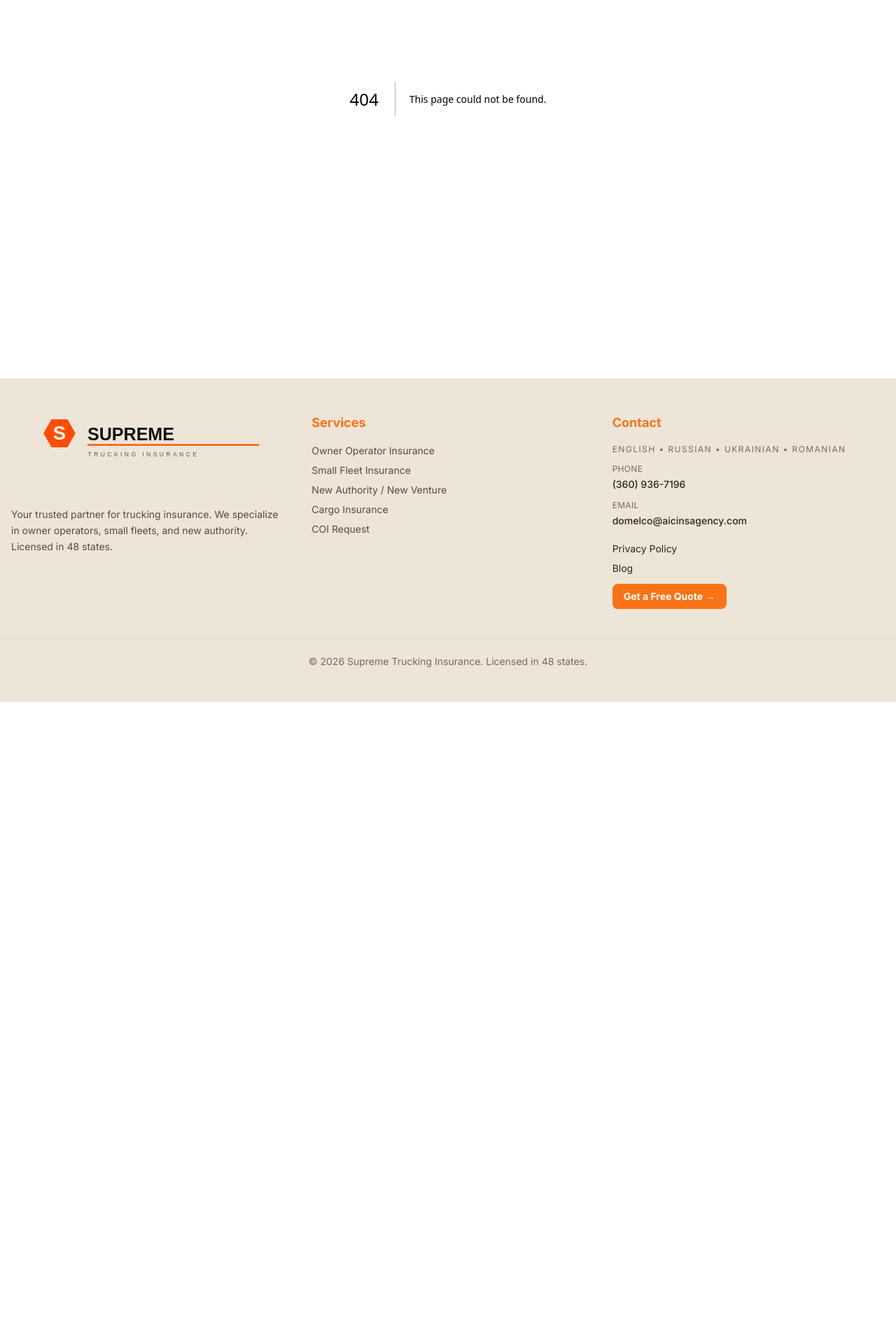
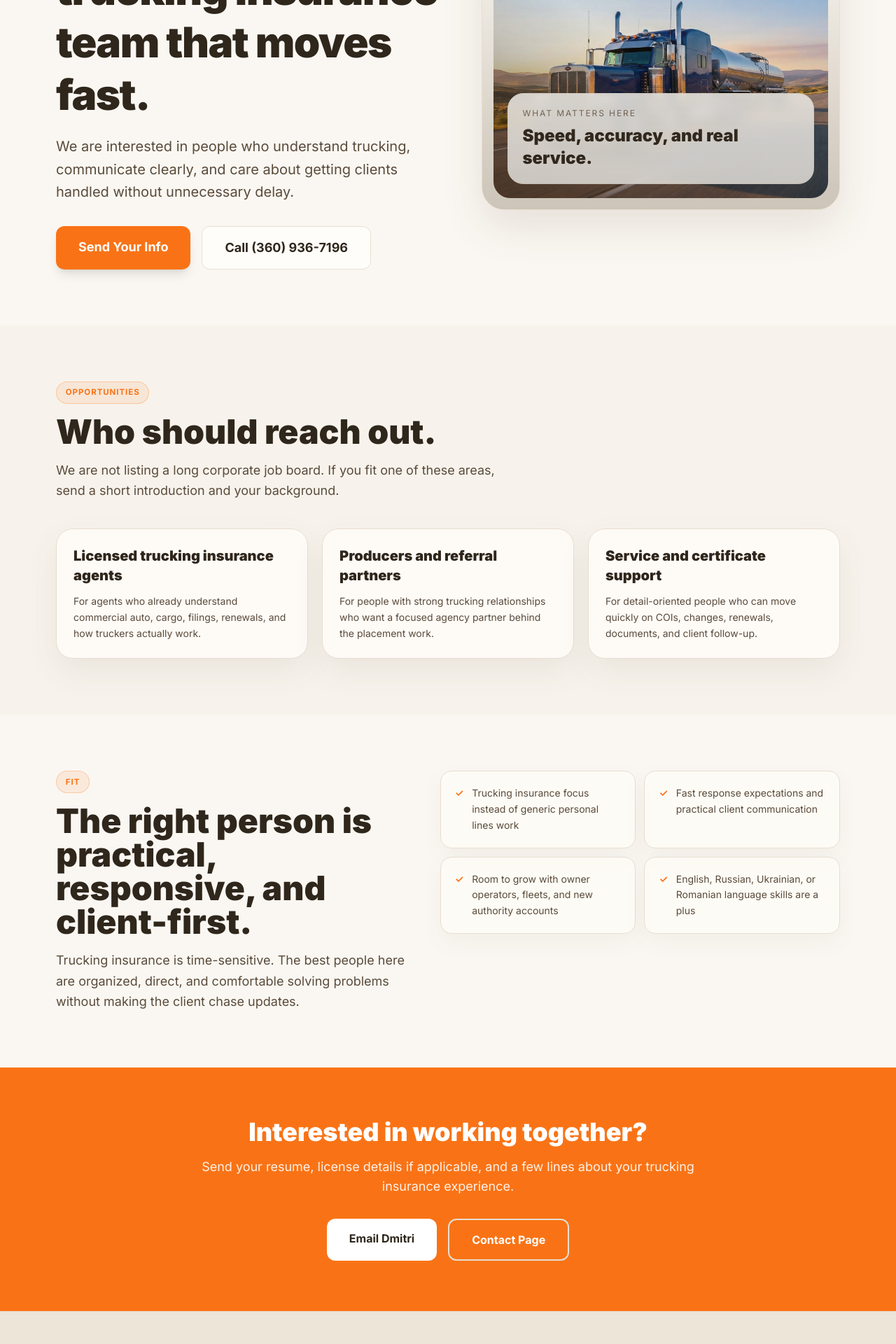
Before and after one commit to omelcodima/supreme-trucking-insurance, a Next.js app: page /careers in a window 1280 px wide. Before the commit this address had no page. Shown: the part 380-2300 px from the top of the page at 70% size. Before the commit the page ends 1383 px from the top, so only its background shows below. Built offline with nearby package versions, Linux system fonts and the light colour scheme.

Commit message:
Add careers page

```diff
--- /dev/null
+++ b/src/app/careers/page.tsx
@@ -0,0 +1,138 @@
+import Image from "next/image";
+import Link from "next/link";
+import type { Metadata } from "next";
+
+export const metadata: Metadata = {
+  title: "Careers | Supreme Trucking Insurance",
+  description:
+    "Careers and partnership opportunities with Supreme Trucking Insurance for licensed agents, producers, service staff, and trucking insurance specialists.",
+};
+
+const roles = [
+  {
+    title: "Licensed trucking insurance agents",
+    body: "For agents who already understand commercial auto, cargo, filings, renewals, and how truckers actually work.",
+  },
+  {
+    title: "Producers and referral partners",
+    body: "For people with strong trucking relationships who want a focused agency partner behind the placement work.",
+  },
+  {
+    title: "Service and certificate support",
+    body: "For detail-oriented people who can move quickly on COIs, changes, renewals, documents, and client follow-up.",
+  },
+];
+
+const values = [
+  "Trucking insurance focus instead of generic personal lines work",
+  "Fast response expectations and practical client communication",
+  "Room to grow with owner operators, fleets, and new authority accounts",
+  "English, Russian, Ukrainian, or Romanian language skills are a plus",
+];
+
+export default function CareersPage() {
+  return (
+    <>
+      <section className="section-shell">
+        <div className="mx-auto grid max-w-6xl items-center gap-10 px-4 pb-16 pt-14 md:pb-20 md:pt-20 lg:grid-cols-[1fr_0.9fr]">
+          <div>
+            <span className="eyebrow mb-5">Careers</span>
+            <h1 className="text-4xl font-black leading-tight tracking-tight text-[#2F261C] md:text-6xl">
+              Build with a trucking insurance team that moves fast.
+            </h1>
+            <p className="mt-5 max-w-2xl text-lg leading-relaxed text-[#5A4B3B] md:text-xl">
+              We are interested in people who understand trucking, communicate clearly, and care about getting clients handled without unnecessary delay.
+            </p>
+            <div className="mt-8 flex flex-col gap-4 sm:flex-row">
+              <a
+                href="mailto:domelco@aicinsagency.com?subject=Careers%20at%20Supreme%20Trucking%20Insurance"
+                className="rounded-xl bg-[#f97316] px-8 py-4 text-center text-lg font-bold text-white shadow-lg transition-colors hover:bg-orange-600"
+              >
+                Send Your Info
+              </a>
+              <a
+                href="tel:+13609367196"
+                className="rounded-xl border border-[#DED3C4] bg-[#FFFDF9] px-8 py-4 text-center text-lg font-bold text-[#2F261C] transition-colors hover:border-[#f97316] hover:text-[#f97316]"
+              >
+                Call (360) 936-7196
+              </a>
+            </div>
+          </div>
+
+          <div className="hero-image-shell p-4">
+            <div className="relative h-[280px] overflow-hidden rounded-[1.5rem] md:h-[360px]">
+              <Image src="/images/highway-premium.jpg" alt="Semi truck on highway" fill priority style={{ objectFit: "cover" }} />
+              <div className="absolute inset-0 bg-gradient-to-tr from-[#1F160D]/55 via-transparent to-[#FFF7ED]/20" />
+              <div className="absolute bottom-5 left-5 right-5 rounded-[1.4rem] border border-white/40 bg-[#FFFDF9]/88 p-5 shadow-[0_18px_45px_rgba(89,63,37,0.12)] backdrop-blur">
+                <p className="text-xs uppercase tracking-[0.16em] text-[#7B6B59]">What matters here</p>
+                <p className="mt-2 text-2xl font-black text-[#2F261C]">Speed, accuracy, and real service.</p>
+              </div>
+            </div>
+          </div>
+        </div>
+      </section>
+
+      <section className="section-soft py-16 md:py-20">
+        <div className="mx-auto max-w-6xl px-4">
+          <div className="max-w-2xl">
+            <span className="eyebrow mb-4">Opportunities</span>
+            <h2 className="text-3xl font-black text-[#2F261C] md:text-5xl">Who should reach out.</h2>
+            <p className="mt-4 text-lg leading-relaxed text-[#5A4B3B]">
+              We are not listing a long corporate job board. If you fit one of these areas, send a short introduction and your background.
+            </p>
+          </div>
+
+          <div className="mt-10 grid gap-5 md:grid-cols-3">
+            {roles.map((role) => (
+              <div key={role.title} className="card-premium rounded-[1.5rem] p-6">
+                <h3 className="text-xl font-black text-[#2F261C]">{role.title}</h3>
+                <p className="mt-3 text-sm leading-relaxed text-[#5A4B3B]">{role.body}</p>
+              </div>
+            ))}
+          </div>
+        </div>
+      </section>
+
+      <section className="section-shell py-16 md:py-20">
+        <div className="mx-auto grid max-w-6xl items-start gap-8 px-4 lg:grid-cols-[0.95fr_1.05fr]">
+          <div>
+            <span className="eyebrow mb-4">Fit</span>
+            <h2 className="text-3xl font-black text-[#2F261C] md:text-5xl">The right person is practical, responsive, and client-first.</h2>
+            <p className="mt-4 text-lg leading-relaxed text-[#5A4B3B]">
+              Trucking insurance is time-sensitive. The best people here are organized, direct, and comfortable solving problems without making the client chase updates.
+            </p>
+          </div>
+
+          <div className="grid gap-3 sm:grid-cols-2">
+            {values.map((value) => (
+              <div key={value} className="card-muted flex items-start gap-3 rounded-2xl p-5 text-sm leading-relaxed text-[#5A4B3B]">
+                <span className="font-black text-[#f97316]">✓</span>
+                <span>{value}</span>
+              </div>
+            ))}
+          </div>
+        </div>
+      </section>
+
+      <section className="bg-[#f97316] py-16 text-center text-white md:py-18">
+        <div className="mx-auto max-w-3xl px-4">
+          <h2 className="mb-4 text-3xl font-black md:text-4xl">Interested in working together?</h2>
+          <p className="mb-8 text-lg text-white/90">
+            Send your resume, license details if applicable, and a few lines about your trucking insurance experience.
+          </p>
+          <div className="flex flex-col justify-center gap-4 sm:flex-row">
+            <a
+              href="mailto:domelco@aicinsagency.com?subject=Careers%20at%20Supreme%20Trucking%20Insurance"
+              className="rounded-xl bg-white px-8 py-4 font-bold text-[#2F261C] transition-colors hover:bg-[#FFF3E8]"
+            >
+              Email Dmitri
+            </a>
+            <Link href="/contact" className="rounded-xl border-2 border-white px-8 py-4 font-bold text-white transition-colors hover:bg-white/10">
+              Contact Page
+            </Link>
+          </div>
+        </div>
+      </section>
+    </>
+  );
+}
--- a/src/app/layout.tsx
+++ b/src/app/layout.tsx
@@ -51,6 +51,7 @@ export default function RootLayout({
                   <div className="absolute top-full left-0 pt-2 hidden group-hover:block z-50">
                     <div className="bg-[#F7F3EC] border border-[#E7DED2] rounded-lg shadow-xl p-2 min-w-44">
                       <Link href="/blog" className="block px-4 py-2 text-[#2F261C] hover:text-[#f97316] hover:bg-[#EFE7DA] rounded transition-colors text-sm">Blog</Link>
+                      <Link href="/careers" className="block px-4 py-2 text-[#2F261C] hover:text-[#f97316] hover:bg-[#EFE7DA] rounded transition-colors text-sm">Careers</Link>
                       <Link href="/contact" className="block px-4 py-2 text-[#2F261C] hover:text-[#f97316] hover:bg-[#EFE7DA] rounded transition-colors text-sm">Contact</Link>
                       <Link href="/privacy-policy" className="block px-4 py-2 text-[#2F261C] hover:text-[#f97316] hover:bg-[#EFE7DA] rounded transition-colors text-sm">Privacy</Link>
                     </div>
@@ -113,6 +114,7 @@ export default function RootLayout({
                     <p className="text-xs uppercase tracking-[0.16em] text-[#7B6B59]">Company</p>
                     <Link href="/about" className="hover:text-[#f97316] transition-colors">About</Link>
                     <Link href="/blog" className="hover:text-[#f97316] transition-colors">Blog</Link>
+                    <Link href="/careers" className="hover:text-[#f97316] transition-colors">Careers</Link>
                     <Link href="/contact" className="hover:text-[#f97316] transition-colors">Contact</Link>
                     <Link href="/privacy-policy" className="hover:text-[#f97316] transition-colors">Privacy Policy</Link>
                   </div>
@@ -171,6 +173,7 @@ export default function RootLayout({
                 <div className="pt-2">
                   <Link href="/privacy-policy" className="block text-[#2F261C] hover:text-[#f97316] transition-colors text-sm">Privacy Policy</Link>
                   <Link href="/blog" className="mt-2 block text-[#2F261C] hover:text-[#f97316] transition-colors text-sm mb-3">Blog</Link>
+                  <Link href="/careers" className="block text-[#2F261C] hover:text-[#f97316] transition-colors text-sm mb-3">Careers</Link>
                   <Link href="/quote" className="inline-block bg-[#f97316] text-white px-4 py-2 rounded-lg font-bold text-sm hover:bg-orange-600 transition-colors">
                     Get a Free Quote →
                   </Link>
```
